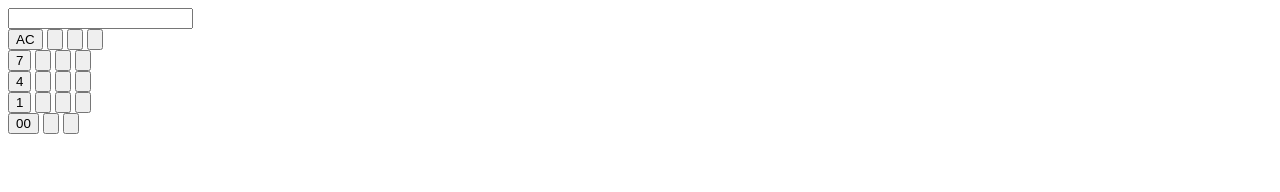
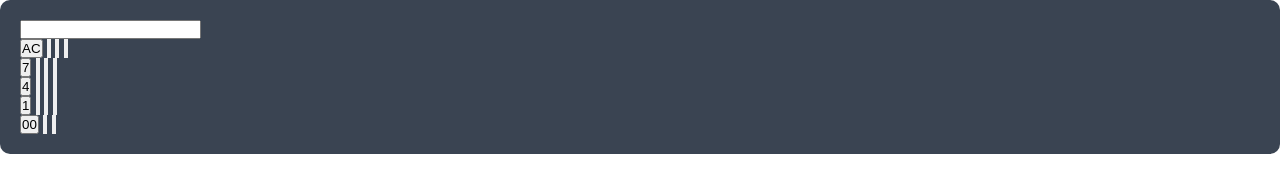
Before and after one commit to Shahjadalam786/calculator-task2, a plain HTML site: page index.html in a window 1280 px wide. Drawn offline with Linux system fonts and the light colour scheme.

Commit message:
Add new code for index and style

```diff
--- a/index.html
+++ b/index.html
@@ -3,10 +3,11 @@
 <head>
     <meta charset="UTF-8">
     <meta name="viewport" content="width=device-width, initial-scale=1.0">
-    <title>Calculator</title>
+    <title>calculator</title>
+    <link rel="stylesheet" href="style.css">
 </head>
 <body>
-    <div class="Calculator">
+    <div class="calculator">
         <form>
             <div>
                 <input type="text" name ="display">
--- a/style.css
+++ b/style.css
@@ -1,10 +1,11 @@
-* {
+*{
     margin: 0;
     padding: 0;
-    font-family: 'poppins', sans-serif;
+    font-family: 'Poppins', sans-serif;
     box-sizing: border-box;
 }
-. Container{
+
+.Container{
     width: 100%;
     height: 100vh;
     background: #e3f9ff;
@@ -12,7 +13,7 @@
     align-items: center;
     justify-content: center;
 }
-. calculator {
+.calculator {
     background: #3a4452;
     padding: 20px;
     border-radius: 10px;
```
